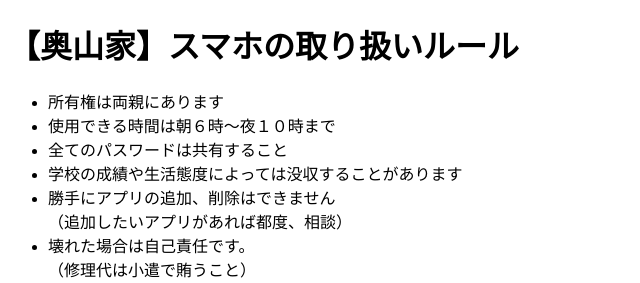
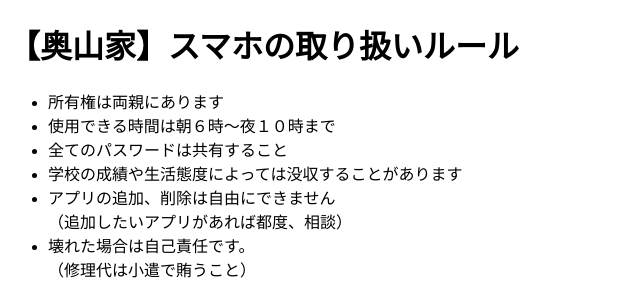
Before and after one commit to MondoGrosso/smartphone-rules-old, a plain HTML site: page index.html in a window 1280 px wide. Shown: the top 283 px of the page, 0-640 px from the left. Drawn offline with Linux system fonts and the light colour scheme.

Commit message:
20180114-1831-update

```diff
--- a/index.html
+++ b/index.html
@@ -14,7 +14,7 @@
       <li>使用できる時間は朝６時〜夜１０時まで</li>
       <li>全てのパスワードは共有すること</li>
       <li>学校の成績や生活態度によっては没収することがあります</li>
-      <li>勝手にアプリの追加、削除はできません<br>（追加したいアプリがあれば都度、相談）</li>
+      <li>アプリの追加、削除は自由にできません<br>（追加したいアプリがあれば都度、相談）</li>
       <li>壊れた場合は自己責任です。<br>（修理代は小遣で賄うこと）</li>
     </ul>
 
```
